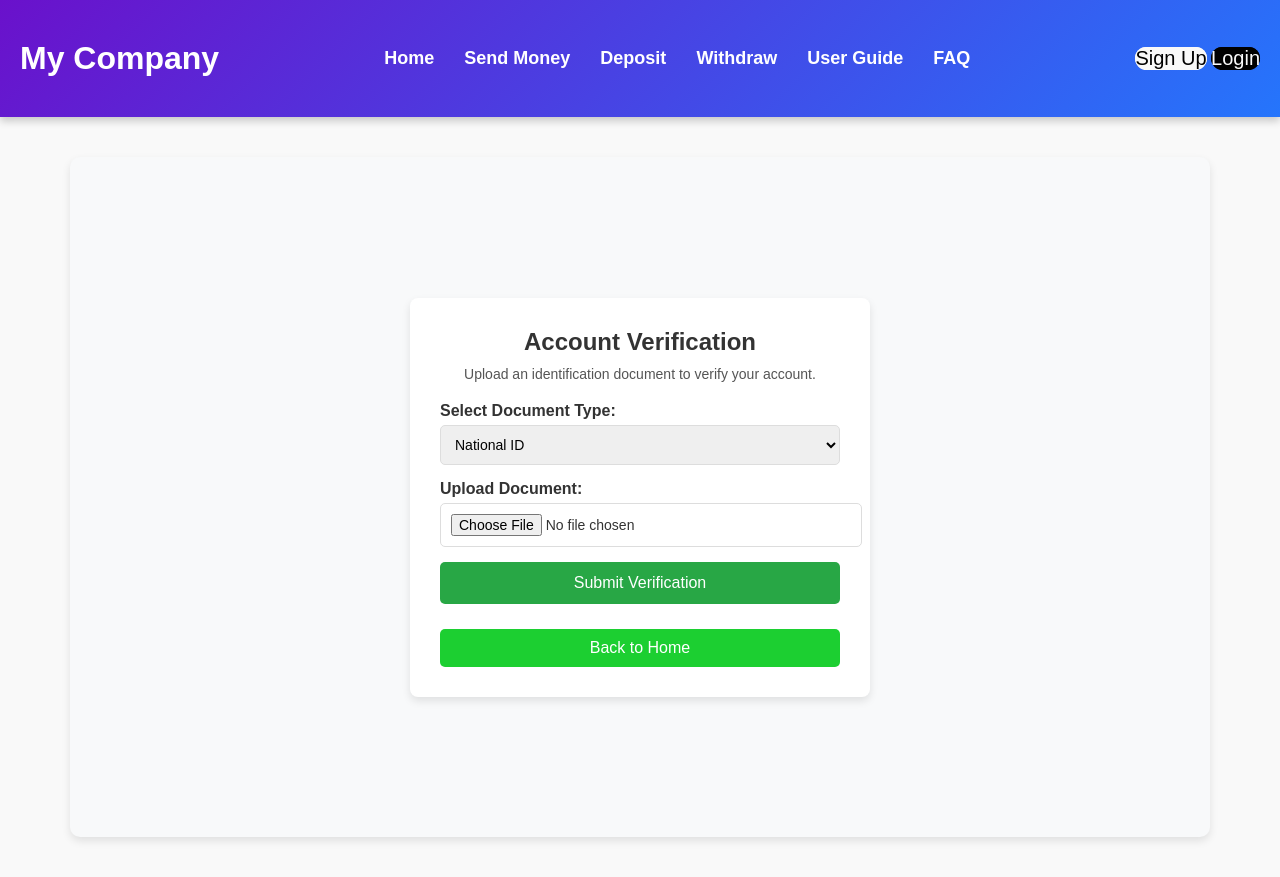
After one commit to RiyadMurad44/Digital_Wallet, a PHP site: page /verification.html in a window 1280 px wide. The commit adds this page. Run offline with PHP 8.4, Linux system fonts and the light colour scheme.

Commit message:
Added the needed files

```diff
--- a/Wallet - Client/CSS/styles.css
+++ b/Wallet - Client/CSS/styles.css
@@ -17,7 +17,7 @@ body {
   display: flex;
   justify-content: center;
   align-items: center;
-  height: 100vh;
+  height: 100%;
   background: #f9f9f9;
 }
 
@@ -182,7 +182,6 @@ section {
   text-align: center;
   padding: 60px 20px;
   background: #f8f9fa;
-  /* margin-top: 3rem; */
 }
 
 .features h2 {
@@ -229,6 +228,180 @@ section {
   transform: translateY(-5px);
 }
 
+/* Verification Page */
+.verification {
+  display: flex;
+  justify-content: center;
+  align-items: center;
+  height: 80vh;
+  background: #f8f9fa;
+  padding: 20px;
+}
+
+.verification-container {
+  background: white;
+  padding: 30px;
+  border-radius: 8px;
+  box-shadow: 0 4px 8px rgba(0, 0, 0, 0.1);
+  text-align: center;
+  width: 400px;
+}
+
+.verification-container h2 {
+  color: #333;
+  margin-bottom: 10px;
+}
+
+.verification-container p {
+  font-size: 14px;
+  color: #555;
+  margin-bottom: 20px;
+}
+
+.input-group {
+  width: 100%;
+  margin-bottom: 15px;
+  text-align: left;
+}
+
+.input-group label {
+  display: block;
+  font-weight: bold;
+  margin-bottom: 5px;
+}
+
+.input-group select,
+.input-group input[type="text"],
+.input-group input[type="file"] {
+  width: 100%;
+  padding: 10px;
+  border: 1px solid #ddd;
+  border-radius: 5px;
+  font-size: 14px;
+}
+
+.verify-btn {
+  background: #28a745;
+  color: white;
+  padding: 12px;
+  width: 100%;
+  font-size: 16px;
+  border: none;
+  border-radius: 5px;
+  cursor: pointer;
+  transition: 0.3s ease-in-out;
+}
+
+.verify-btn:hover {
+  background: #218838;
+}
+
+/* Back to Home Button */
+.back-home {
+  text-align: center;
+  margin-top: 20px;
+}
+
+.home-btn {
+  width: auto;
+  padding: 10px 20px;
+  background-color: #1ccf31;
+  color: white;
+  font-size: 16px;
+  border: none;
+  border-radius: 5px;
+  cursor: pointer;
+  margin-top: 25px;
+  transition: background-color 0.3s ease;
+  display: block;
+  margin-left: auto;
+  margin-right: auto;
+}
+
+.home-btn:hover {
+  background: #0056b3;
+}
+
+/* Balance Display */
+.balance-display {
+  background-color: #f8f9fa;
+  padding: 10px;
+  border-radius: 5px;
+  margin-bottom: 15px;
+  font-weight: bold;
+  color: #333;
+}
+
+/* User Guide Styles */
+.guide-section {
+  background: #f8f9fa;
+  padding: 15px;
+  border-radius: 8px;
+  border-left: 5px solid #007bff;
+  margin-bottom: 15px;
+  box-shadow: 0 2px 5px rgba(0, 0, 0, 0.1);
+  transition: transform 0.2s ease-in-out;
+}
+
+.guide-section:hover {
+  transform: scale(1.02);
+}
+
+.guide-section h3 {
+  color: #007bff;
+  font-size: 18px;
+  margin-bottom: 5px;
+}
+
+.guide-section p {
+  font-size: 14px;
+  color: #555;
+  line-height: 1.6;
+}
+
+.guide-section a {
+  color: #0056b3;
+  text-decoration: none;
+  font-weight: bold;
+}
+
+.guide-section a:hover {
+  text-decoration: underline;
+}
+
+/* FAQ Styles */
+.faq-item {
+  margin-bottom: 15px;
+  text-align: left;
+  width: 80%;
+}
+
+.faq-item details {
+  background: #f8f9fa;
+  border-radius: 5px;
+  padding: 10px;
+  border: 1px solid #ddd;
+  cursor: pointer;
+}
+
+.faq-item summary {
+  font-weight: bold;
+  font-size: 16px;
+  cursor: pointer;
+}
+
+.faq-item p {
+  padding: 10px;
+  font-size: 14px;
+  color: #555;
+}
+
+h2 {
+  margin-bottom: 20px;
+}
+
+/* Media Queries */
+
 @media (max-width: 705px) {
   /* Header */
   nav ul {
--- /dev/null
+++ b/Wallet - Client/verification.html
@@ -0,0 +1,66 @@
+<!DOCTYPE html>
+<html lang="en">
+<head>
+    <meta charset="UTF-8">
+    <meta name="viewport" content="width=device-width, initial-scale=1.0">
+    <title>Verification</title>
+    <link rel="stylesheet" href="./CSS/styles.css">
+</head>
+<body>
+    <header>
+        <h1>My Company</h1>
+
+        <nav>
+          <ul>
+             <li><a href="./index.html">Home</a></li>
+                      <li><a href="./send_money.html">Send Money</a></li>
+                      <li><a href="./deposit.html">Deposit</a></li>
+                      <li><a href="./withdraw.html">Withdraw</a></li>
+                      <li><a href="./guide.html">User Guide</a></li>
+                      <li><a href="./faq.html">FAQ</a></li>
+          </ul>
+        </nav>
+
+        <div class="actions">
+          <button class="signup-btn" >
+            <a href="./signup.html" class="signup-btn">Sign Up</a>
+
+          </button>
+          <button class="login-btn">
+            <a href="./login.html" class="login-btn">Login</a>
+          </button>
+        </div>
+      </header>
+
+    <!-- Verification Section -->
+    <section class="verification">
+        <div class="verification-container">
+            <h2>Account Verification</h2>
+            <p>Upload an identification document to verify your account.</p>
+
+            <form action="#" method="POST" enctype="multipart/form-data">
+                <div class="input-group">
+                    <label for="document-type">Select Document Type:</label>
+                    <select id="document-type" name="document-type" required>
+                        <option value="id">National ID</option>
+                        <option value="drivers-license">Driver's License</option>
+                        <option value="passport">Passport</option>
+                    </select>
+                </div>
+                <div class="input-group">
+                    <label for="document-upload">Upload Document:</label>
+                    <input type="file" id="document-upload" name="document-upload" accept=".jpg,.jpeg,.png,.pdf" required>
+                </div>
+
+                <button type="submit" class="verify-btn">Submit Verification</button>
+            </form>
+            <!-- Back to Home Button -->
+            <div class="back-home">
+                <a href="./index.html" class="home-btn">Back to Home</a>
+            </div>
+        </div>
+    </section>
+
+
+</body>
+</html>
```
Also changed, not shown: Wallet - Client/deposit.html (added, +40 -0 lines), Wallet - Client/faq.html (added, +55 -0 lines), Wallet - Client/guide.html (added, +41 -0 lines), Wallet - Client/login.html (added, +27 -0 lines), Wallet - Client/send_money.html (added, +36 -0 lines), Wallet - Client/signup.html (added, +43 -0 lines), Wallet - Client/withdraw.html (added, +40 -0 lines).
